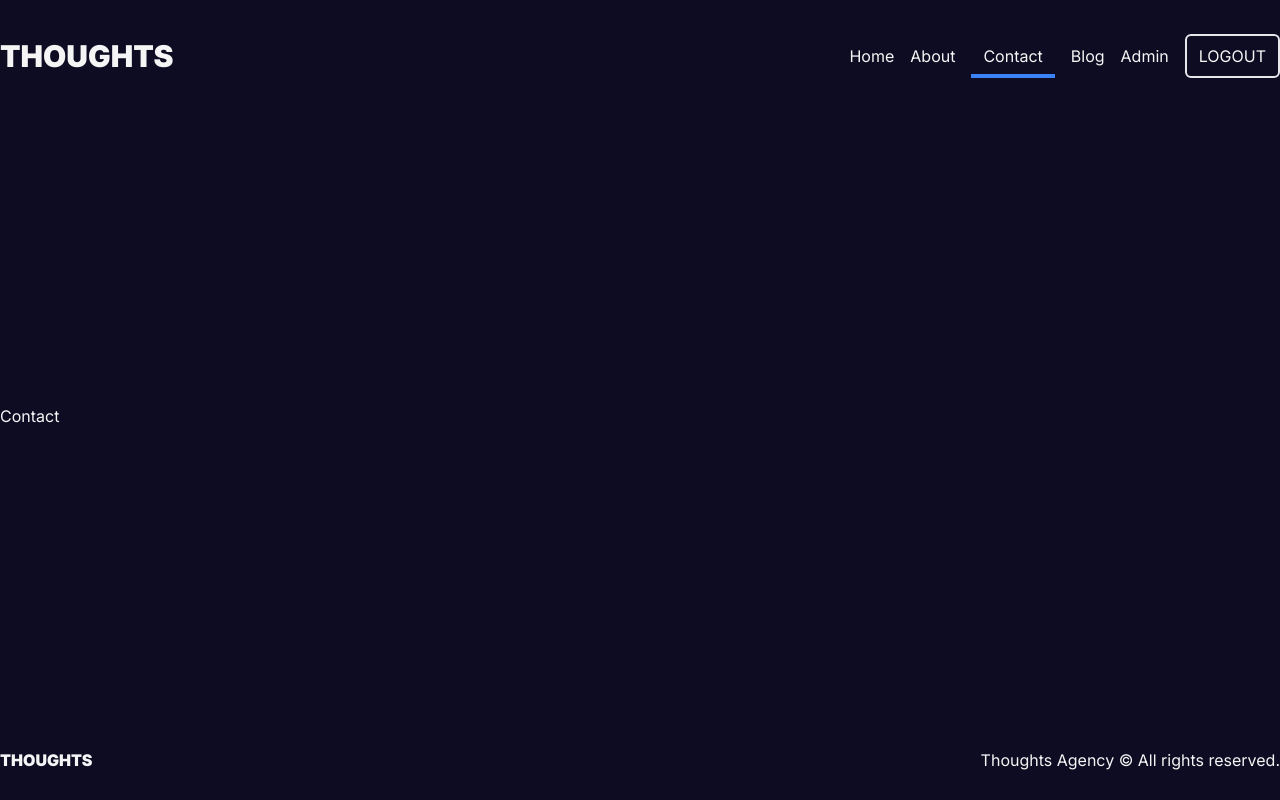
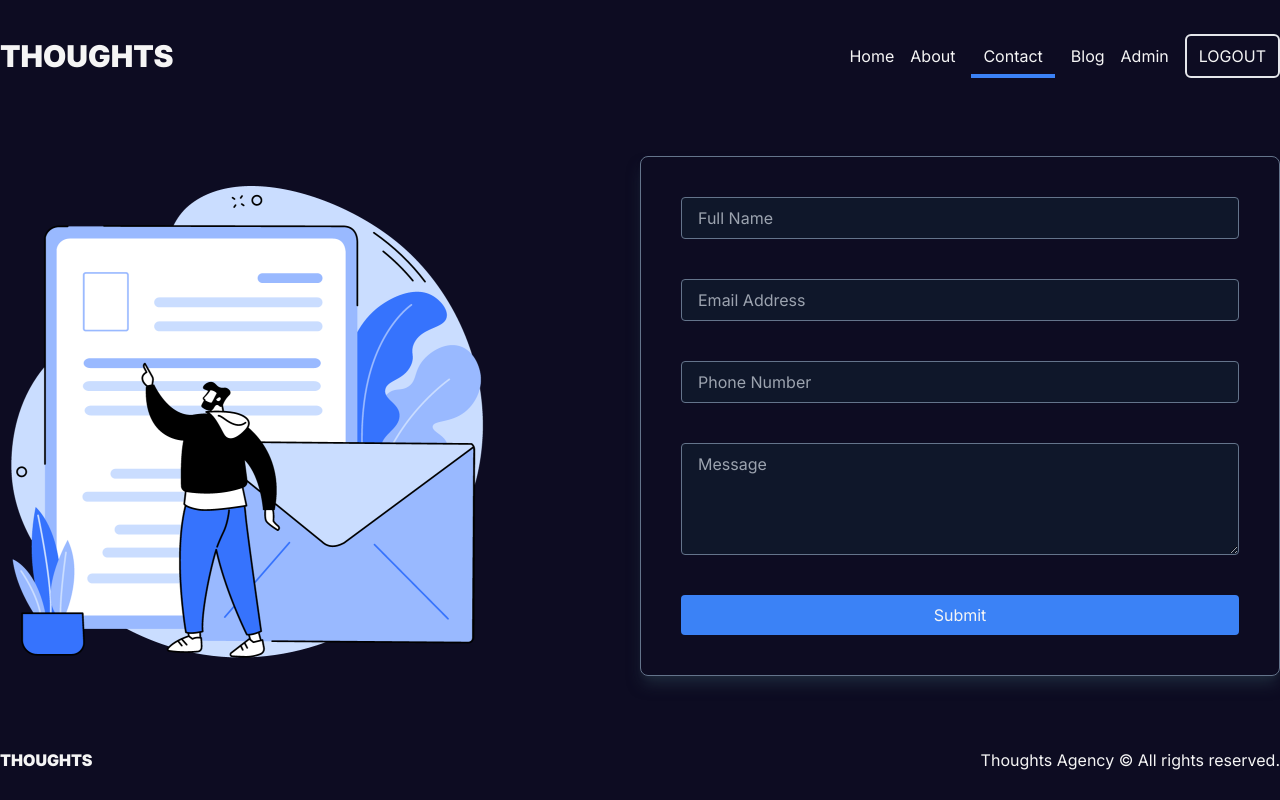
Before and after one commit to sShakar/thoughts-agency, a Next.js app: page /contact in a window 1280 px wide. Built offline with nearby package versions, Linux system fonts and the light colour scheme.

Commit message:
feat: added contact page

```diff
--- a/src/app/contact/page.tsx
+++ b/src/app/contact/page.tsx
@@ -1,3 +1,36 @@
+import Image from 'next/image';
+
 export default function ContactPage() {
-	return <h1>Contact</h1>;
+	return (
+		<main className="flex justify-between items-center">
+			<div className="w-1/2 flex justify-start">
+				<Image alt="" src="/contact.png" width={500} height={500} />
+			</div>
+			<form
+				action=""
+				className="w-1/2 shadow-lg shadow-slate-800 border border-slate-500 p-10 rounded-lg flex flex-col items-center gap-10"
+			>
+				<input
+					className="w-full px-4 py-2 border border-slate-500 rounded bg-slate-900 focus-within:outline-none"
+					type="text"
+					placeholder="Full Name"
+				/>
+				<input
+					className="w-full px-4 py-2 border border-slate-500 rounded bg-slate-900 focus-within:outline-none"
+					type="text"
+					placeholder="Email Address"
+				/>
+				<input
+					className="w-full px-4 py-2 border border-slate-500 rounded bg-slate-900 focus-within:outline-none"
+					type="text"
+					placeholder="Phone Number"
+				/>
+				<textarea
+					className="w-full h-28 px-4 py-2 border border-slate-500 rounded bg-slate-900 focus-within:outline-none"
+					placeholder="Message"
+				/>
+				<button className="w-full bg-blue-500 py-2 rounded active:bg-blue-600">Submit</button>
+			</form>
+		</main>
+	);
 }
--- a/src/app/page.tsx
+++ b/src/app/page.tsx
@@ -1,4 +1,5 @@
 import Image from 'next/image';
+import Link from 'next/link';
 
 export default function HomePage() {
 	return (
@@ -10,8 +11,12 @@ export default function HomePage() {
 					praesentium recusandae vitae. Consequatur, quaerat.
 				</p>
 				<div className="flex gap-6">
-					<button className="bg-blue-500 active:bg-blue-600 py-2 px-4 rounded">Learn More</button>
-					<button className="bg-slate-200 active:bg-slate-300 text-black  py-2 px-4 rounded">Contact</button>
+					<Link href="/about" className="bg-blue-500 active:bg-blue-600 py-2 px-4 rounded">
+						Learn More
+					</Link>
+					<Link href="/contact" className="bg-slate-200 active:bg-slate-300 text-black  py-2 px-4 rounded">
+						Contact
+					</Link>
 				</div>
 				<div>
 					<Image className="grayscale" alt="" src="/brands.png" width={500} height={500} />
```
